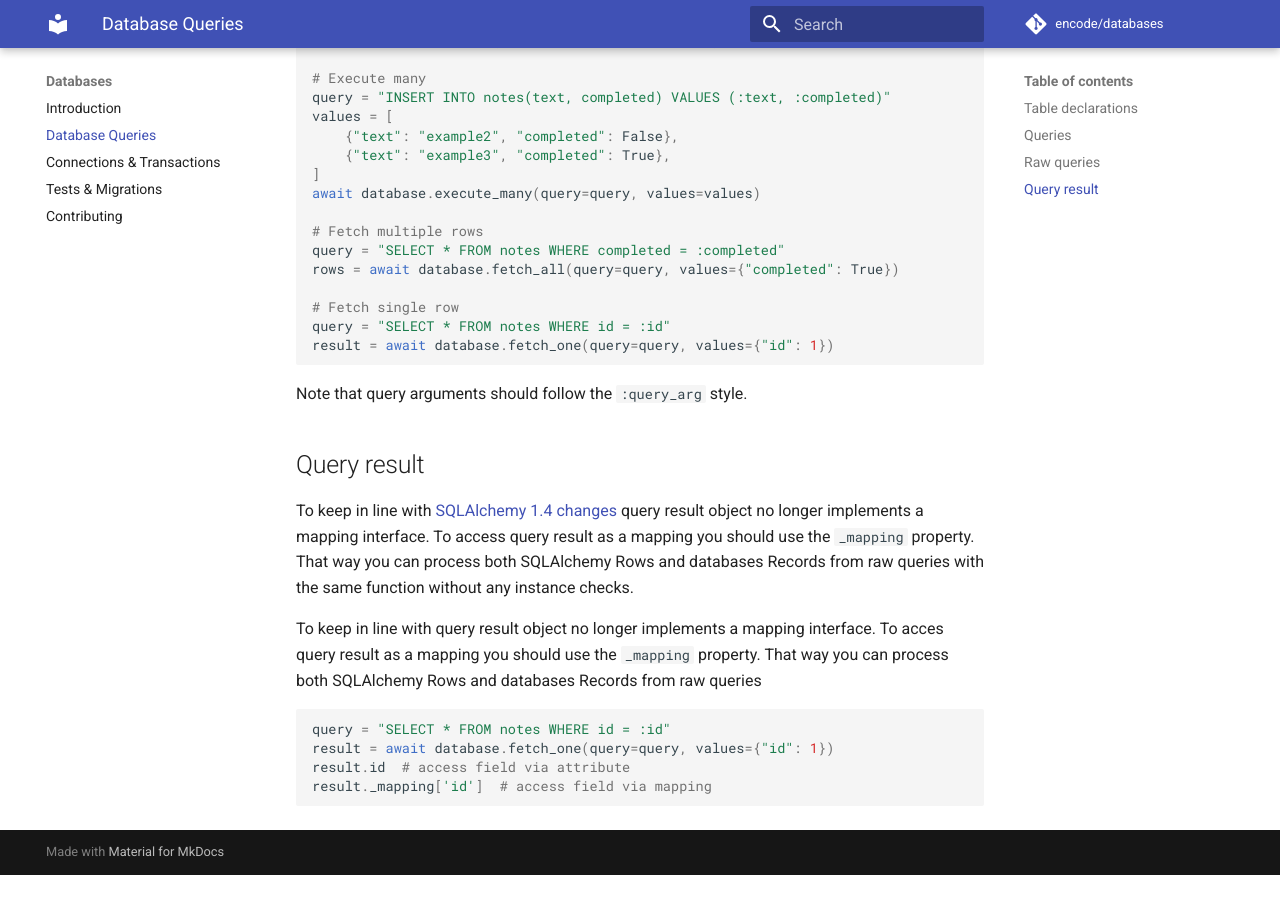
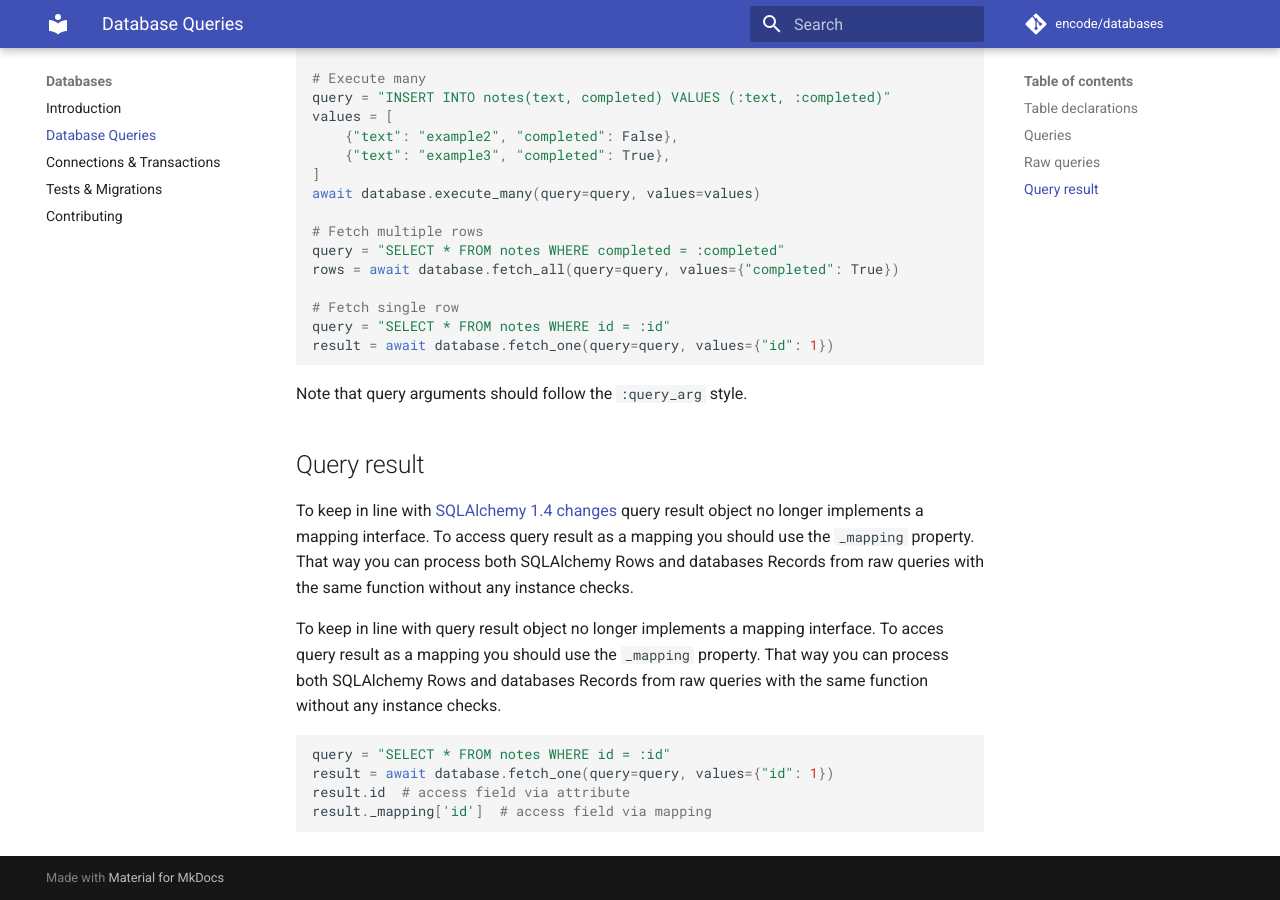
Before and after one commit to DESTHUbb/ASYNC-DATABASE-PY, an MkDocs documentation site: the page built from docs/database_queries.md, in a window 1280 px wide and 900 px high, scrolled down 1882 px. Built offline with MkDocs 1.6.1 and Material for MkDocs 9.7.7, drawn with Linux system fonts in a browser that asks for light colours; comment, search, counter and statistics services are not loaded; before the commit the page ends 2757 px from its top, so only the background shows below that.

Commit message:
Update database_queries.md

```diff
--- a/docs/database_queries.md
+++ b/docs/database_queries.md
@@ -122,7 +122,7 @@ To keep in line with
 query result object no longer implements a mapping interface.
 To acces query result as a mapping you should use the `_mapping` property.
 That way you can process both SQLAlchemy Rows and databases Records from raw queries
-
+with the same function without any instance checks.
 
 
 
```
